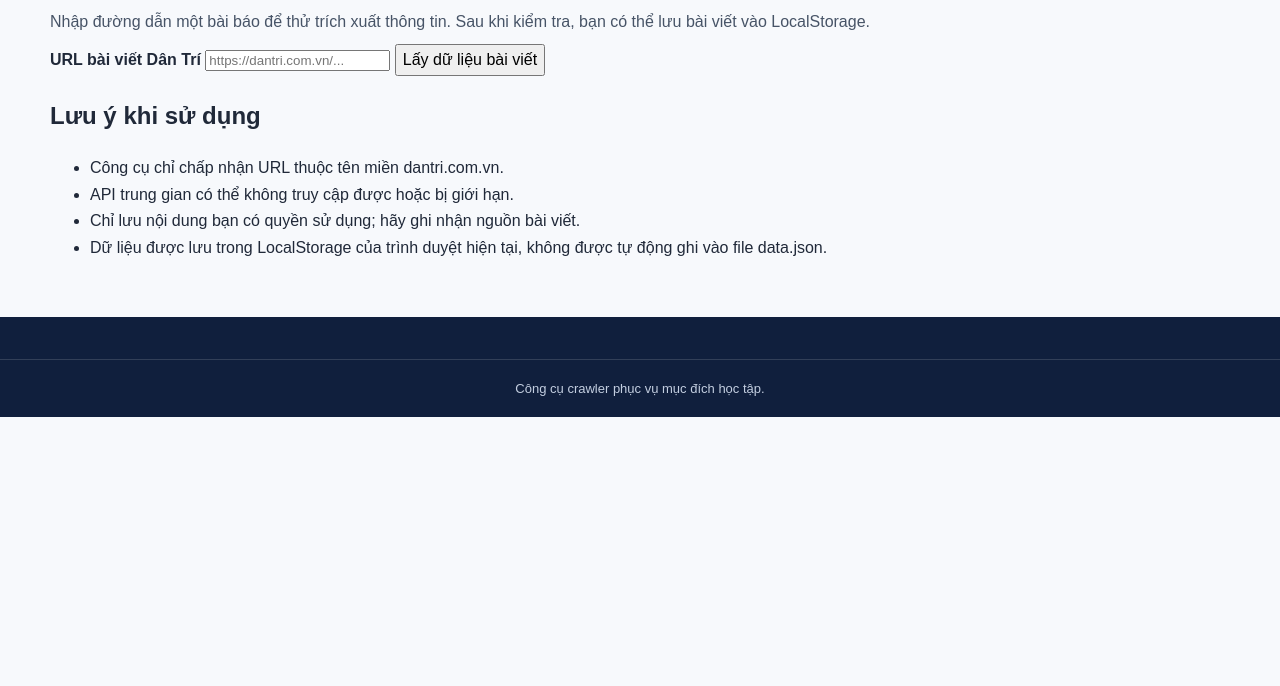
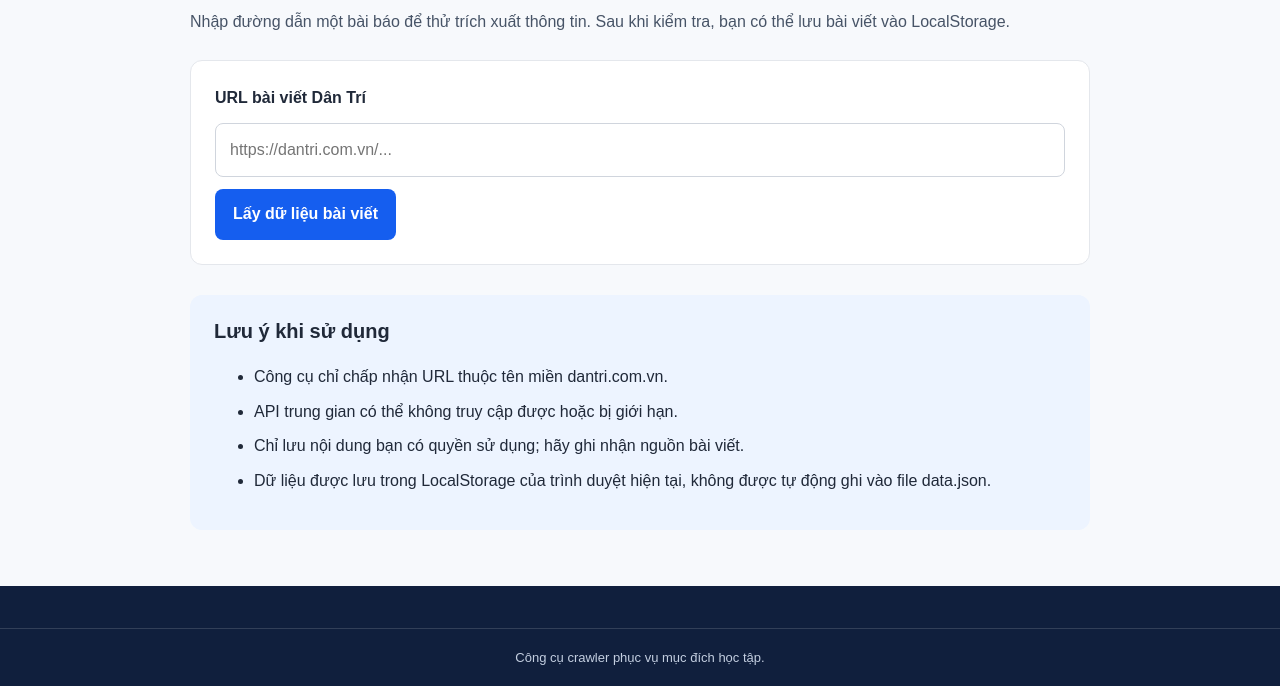
Before and after one commit to 24103573-crypto/bai-tap-web-tin-tuc-ver2, a plain HTML site: page crawler.html in a window 1280 px wide. Shown: the part 195-881 px from the top of the page. Before the commit the page ends 800 px from the top, so only its background shows below. Drawn offline with Linux system fonts and the light colour scheme.

Commit message:
Update style.css

```diff
--- a/style.css
+++ b/style.css
@@ -620,3 +620,89 @@ textarea:focus-visible {
     gap: 20px;
   }
 }
+
+/* =========================
+   9. Giao diện trang crawler
+   ========================= */
+
+.crawler-page {
+  max-width: 900px;
+}
+
+.crawler-form {
+  display: grid;
+  gap: 12px;
+  padding: 24px;
+  margin: 24px 0;
+  background: white;
+  border: 1px solid var(--border);
+  border-radius: 12px;
+}
+
+.crawler-form input {
+  width: 100%;
+  min-width: 0;
+  padding: 13px 14px;
+  border: 1px solid #d0d5dd;
+  border-radius: 8px;
+  font: inherit;
+}
+
+.crawler-form input:focus {
+  border-color: var(--blue);
+  outline: 2px solid #d6e4ff;
+}
+
+.crawler-submit {
+  justify-self: start;
+  padding: 12px 18px;
+  border: none;
+  border-radius: 8px;
+  background: var(--blue);
+  color: white;
+  font-weight: 700;
+}
+
+.crawler-submit:hover {
+  background: var(--dark-blue);
+}
+
+.crawler-submit:disabled {
+  opacity: 0.55;
+  cursor: not-allowed;
+}
+
+.crawler-actions {
+  display: flex;
+  flex-wrap: wrap;
+  gap: 12px;
+  margin: 20px 0 32px;
+}
+
+.crawler-note {
+  padding: 20px 24px;
+  margin: 30px 0;
+  background: var(--light-blue);
+  border-radius: 12px;
+}
+
+.crawler-note h2 {
+  margin-top: 0;
+  font-size: 20px;
+}
+
+.crawler-note li {
+  margin-bottom: 8px;
+}
+
+@media (max-width: 600px) {
+  .crawler-form {
+    padding: 16px;
+  }
+
+  .crawler-submit,
+  .crawler-actions .back-button {
+    width: 100%;
+    text-align: center;
+  }
+}
```
